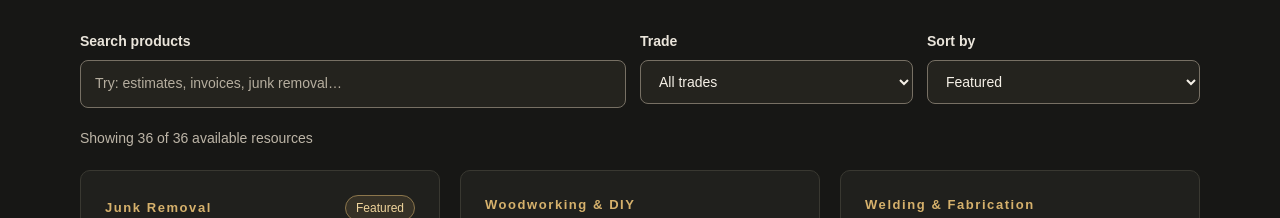
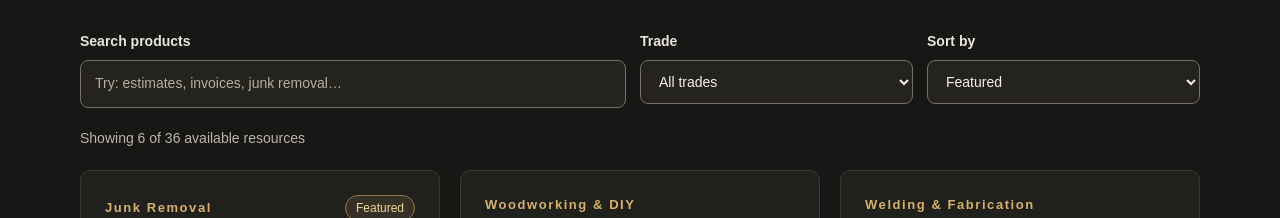
Before and after one commit to iroc46me-ui/working-trade-co, a Next.js app: page / in a window 1280 px wide. Shown: the part 587-805 px from the top of the page. Built offline with nearby package versions, Linux system fonts and the light colour scheme.

Commit message:
Show six products initially in marketplace

```diff
--- a/app/marketplace/CatalogClient.js
+++ b/app/marketplace/CatalogClient.js
@@ -39,6 +39,8 @@ export default function CatalogClient() {
     });
   }, [search, category, sort]);
 
+  const visibleResults = !search.trim() && category === "All trades" ? results.slice(0, 6) : results;
+
   const clearFilters = () => {
     setSearch(""); setCategory("All trades"); setSort("featured");
   };
@@ -74,11 +76,11 @@ export default function CatalogClient() {
           </label>
         </div>
         <div className="catalog-count" role="status" aria-live="polite">
-          Showing {results.length} of {catalog.length} available {catalog.length === 1 ? "resource" : "resources"}
+          Showing {visibleResults.length} of {catalog.length} available {catalog.length === 1 ? "resource" : "resources"}
         </div>
         {results.length > 0 ? (
           <div className="catalog-grid">
-            {results.map((product) => (
+            {visibleResults.map((product) => (
               <article className="card catalog-product" key={product.id}>
                 <div className="catalog-product-top">
                   <span className="eyebrow">{product.category}</span>
```
